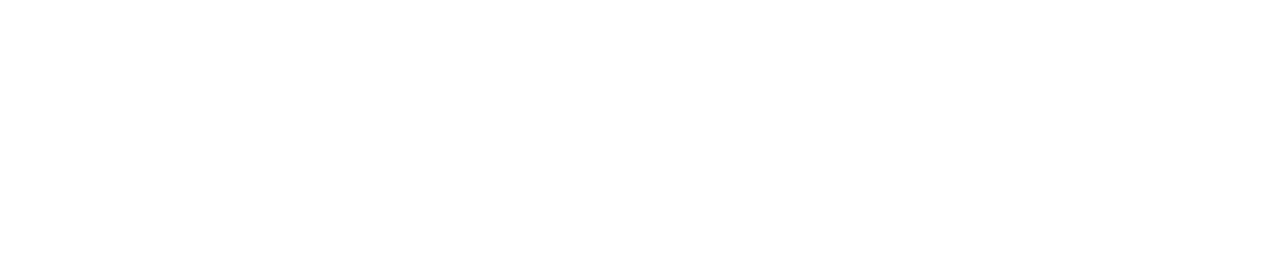
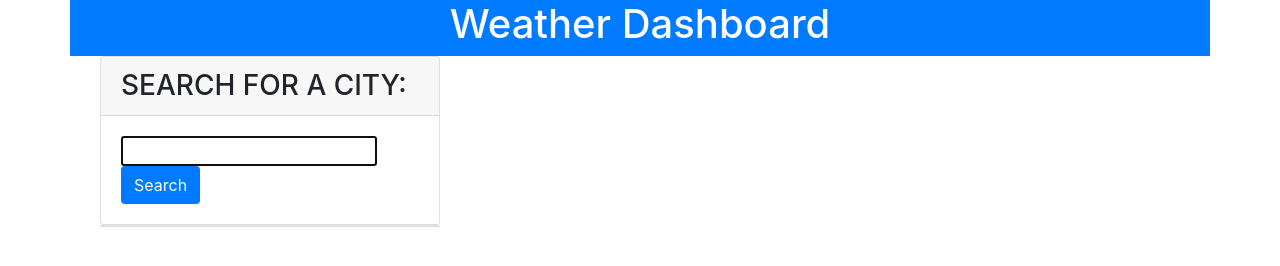
Before and after one commit to jerismith32/challenge-6-weather-dashboard-server-side-apis, a plain HTML site: page index.html in a window 1280 px wide. Drawn offline with nearby package versions, Linux system fonts and the light colour scheme.

Commit message:
updated index with search for a city, past city searches, search results

```diff
--- a/assets/js/script.js
+++ b/assets/js/script.js
@@ -0,0 +1 @@
+var userFormEl = document.querySelector("#user-form");
--- a/index.html
+++ b/index.html
@@ -5,9 +5,50 @@
     <meta http-equiv="X-UA-Compatible" content="IE=edge">
     <meta name="viewport" content="width=device-width, initial-scale=1.0">
     <title>Weather Dashboard</title>
-    <link rel="stylesheet" type="text/css" href="assets/css/style.css">
+    <!--Link to style.css-->
+    <!--<link rel="stylesheet" type="text/css" href="assets/css/style.css">-->
+    <!-- Bootstrap CDN -->
+    <link rel="stylesheet" href="https://maxcdn.bootstrapcdn.com/bootstrap/4.0.0/css/bootstrap.min.css">
+
 </head>
 <body>
 
+    <!-- Creates the Overall Grid -->
+    <div class="container">
+        <!--Weather Dashboard Header-->
+        <header class="row">
+            <div class="col-sm-12 bg-primary">
+            <h1 class="text-white text-center">Weather Dashboard</h1>
+            </div>
+        </header>
+
+        <main class="flex-row justify-space-between">
+            <!--Begin Search for a City-->
+            <div class="col-12 col-md-4">
+              <div class="card">
+                <h3 class="card-header text-uppercase">Search for a City:</h3>
+                <form id="user-form" class="card-body">
+                  <input name="city" id="city" type="text" autofocus="true" class="form-input" />
+                  <button type="submit" class="btn bg-primary text-white text-center">Search</button>
+                </form>
+              </div>
+
+              <!--Past City Searches-->
+              <div class="card">
+              </div>
+
+            <!--Search Results Current Day-->
+            <div class="col-12 col-md-8">
+              <h2 class="subtitle"><span id="search-term"></span></h2>
+              <div id="currentDayWeather" class="outline-solid">
+
+              </div>
+            </div>
+
+            <!--5-Day Forecast-->
+          </main>
+
+    </div>
+
 </body>
 </html>
```
Also changed, not shown: 1 other file.
